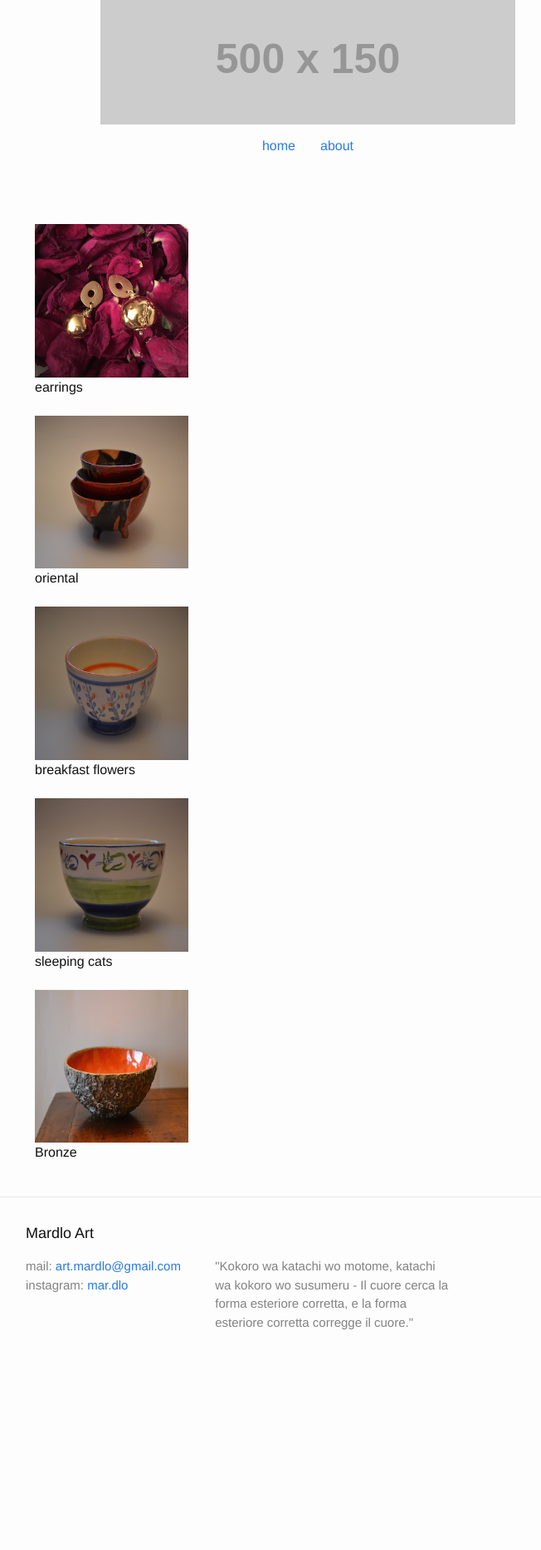
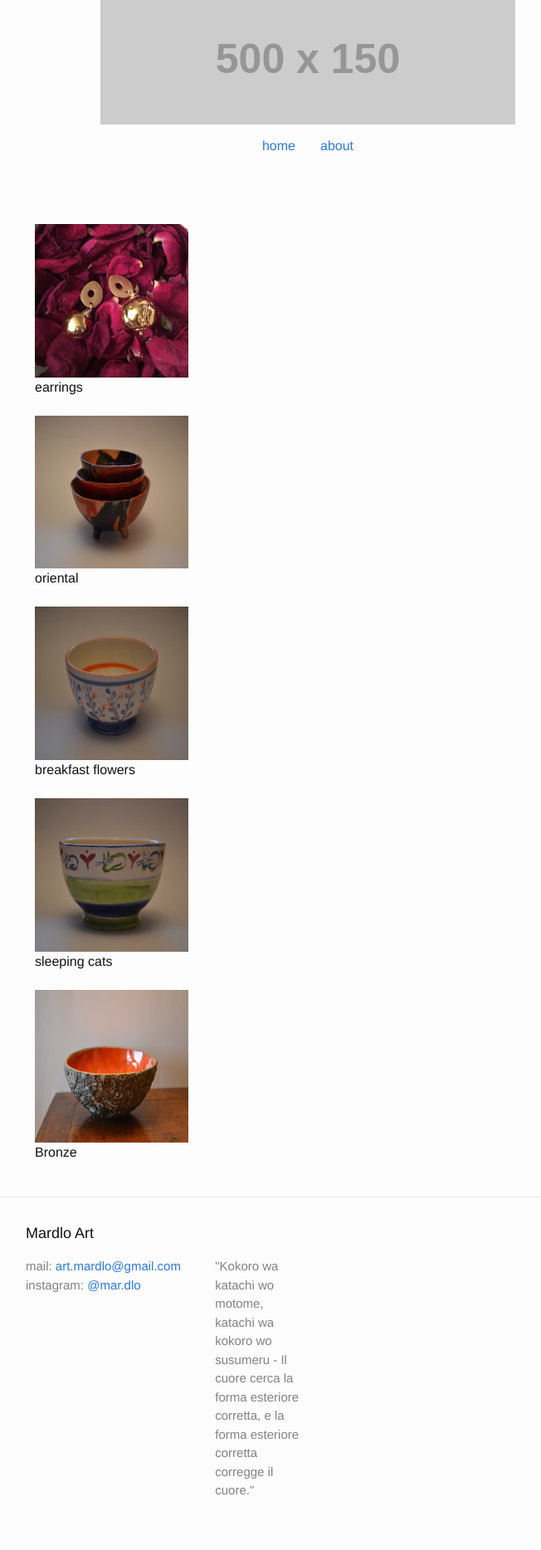
Before and after one commit to mardlo/mardlo.github.io, a Jekyll site: the page built from index.html, in a window 1280 px wide. Shown: the whole page at 83% size, without its empty margins (269-921 px from the left). Built offline with Jekyll 4.4.1, drawn with Linux system fonts in a browser that asks for light colours; before the commit the page ends 1665 px from its top, so only the background shows below that.

Commit message:
Update footer.html

```diff
--- a/_includes/footer.html
+++ b/_includes/footer.html
@@ -8,11 +8,11 @@
       <div class="footer-col  footer-col-1">
         <ul class="contact-list">
           <li>mail: <a href="mailto:{{ site.email }}">{{ site.email }}</a></li>
-          <li>instagram: <a href="https://www.instagram.com/{{ site.instagram_username }}">{{ site.instagram_username }}</a></li>
+          <li>instagram: <a href="https://www.instagram.com/{{ site.instagram_username }}">@{{ site.instagram_username }}</a></li>
         </ul>
       </div>
 
-      <div class="footer-col  footer-col-3">
+      <div class="footer-col  footer-col-2">
         <p class="text">{{ site.description }}</p>
       </div>
     </div>
```
